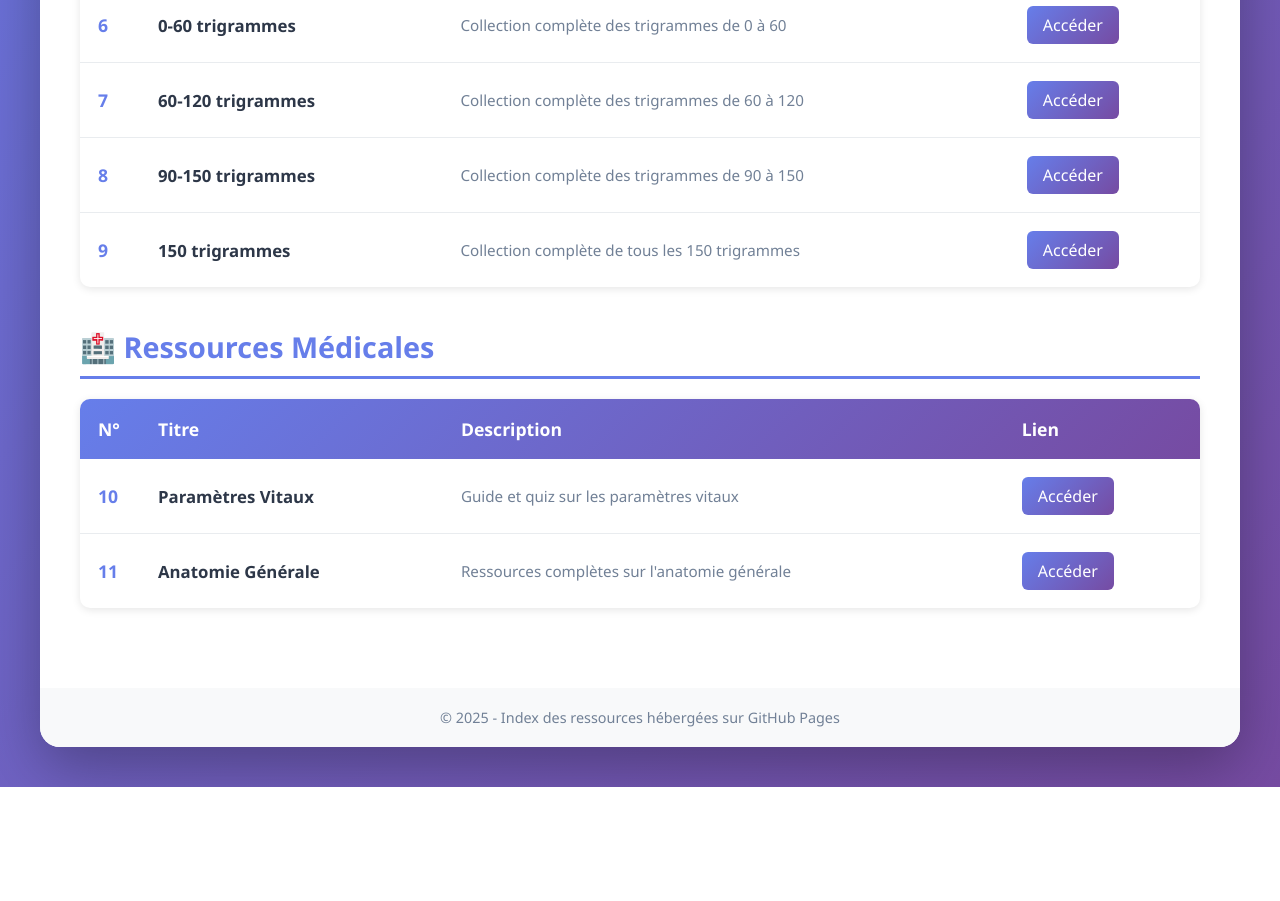
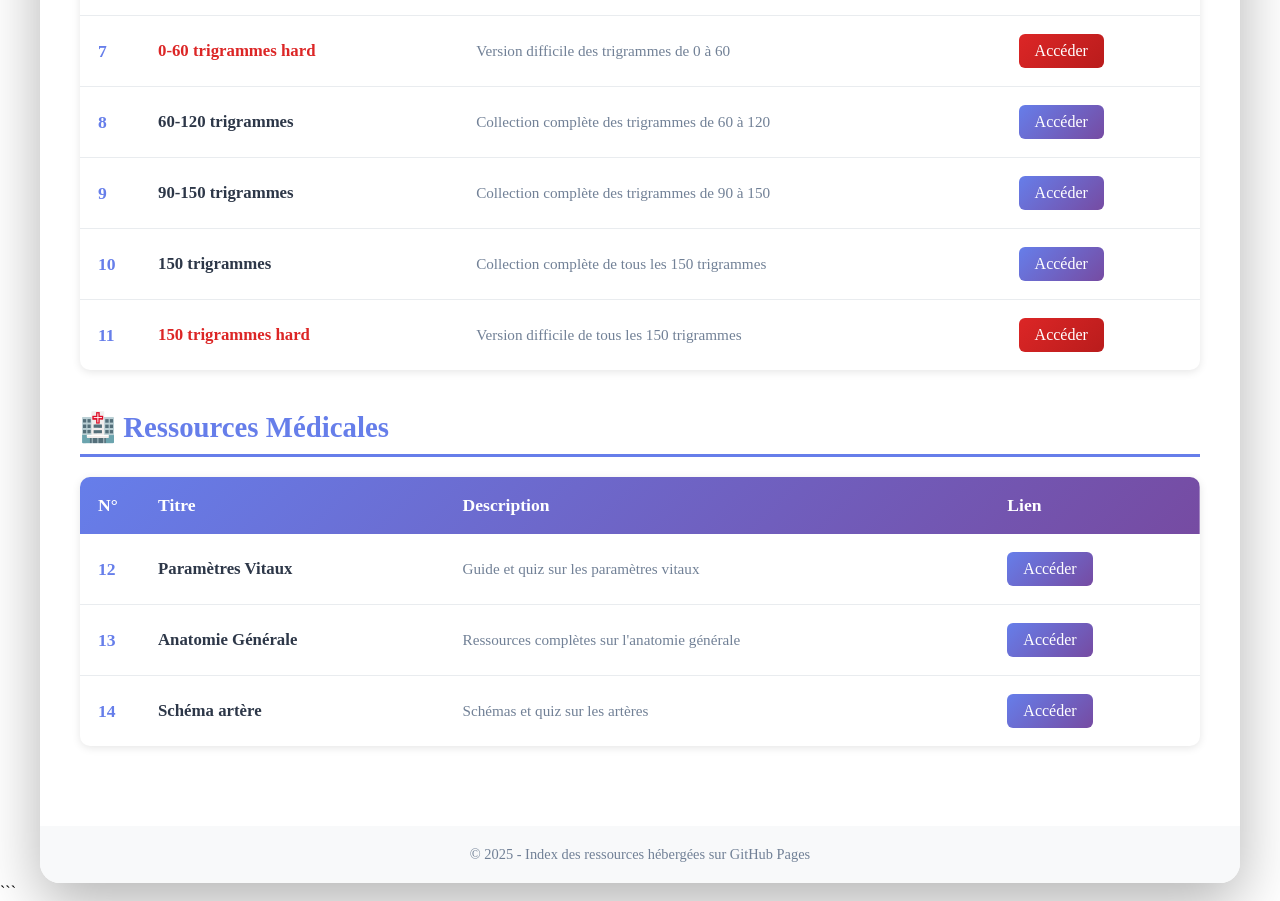
Before and after one commit to dj383210/INDEX-PRIME, a plain HTML site: page index.html in a window 1280 px wide. Shown: the part 768-1669 px from the top of the page. Before the commit the page ends 1555 px from the top, so only its background shows below. Drawn offline with Linux system fonts and the light colour scheme.

Commit message:
index.html

````diff
--- a/index.html
+++ b/index.html
@@ -1,4 +1,5 @@
 <!DOCTYPE html>
+
 <html lang="fr">
 <head>
     <meta charset="UTF-8">
@@ -11,6 +12,7 @@
             box-sizing: border-box;
         }
 
+```
     body {
         font-family: 'Segoe UI', Tahoma, Geneva, Verdana, sans-serif;
         background: linear-gradient(135deg, #667eea 0%, #764ba2 100%);
@@ -114,6 +116,10 @@
         font-size: 1.05em;
     }
 
+    .titre-lien.red {
+        color: #dc2626;
+    }
+
     .description {
         color: #718096;
         font-size: 0.95em;
@@ -147,6 +153,14 @@
         text-decoration: none;
     }
 
+    .link-button.red {
+        background: linear-gradient(135deg, #dc2626 0%, #b91c1c 100%);
+    }
+
+    .link-button.red:hover {
+        box-shadow: 0 4px 12px rgba(220, 38, 38, 0.4);
+    }
+
     footer {
         background: #f8f9fa;
         padding: 20px;
@@ -173,6 +187,8 @@
         }
     }
 </style>
+```
+
 </head>
 <body>
     <div class="container">
@@ -181,6 +197,7 @@
             <p class="subtitle">Vous trouverez ici tout les quiz éxistant "Bon courage"</p>
         </header>
 
+```
     <div class="content">
         <div class="section">
             <h2 class="section-title">🔤 Ressources Trigrammes</h2>
@@ -232,21 +249,33 @@
                     </tr>
                     <tr>
                         <td class="numero">7</td>
+                        <td class="titre-lien red">0-60 trigrammes hard</td>
+                        <td class="description">Version difficile des trigrammes de 0 à 60</td>
+                        <td><a href="https://dj383210.github.io/Tri1-2H/" class="link-button red">Accéder</a></td>
+                    </tr>
+                    <tr>
+                        <td class="numero">8</td>
                         <td class="titre-lien">60-120 trigrammes</td>
                         <td class="description">Collection complète des trigrammes de 60 à 120</td>
                         <td><a href="https://dj383210.github.io/Tri3-4/" class="link-button">Accéder</a></td>
                     </tr>
                     <tr>
-                            <td class="numero">8</td>
+                        <td class="numero">9</td>
                         <td class="titre-lien">90-150 trigrammes</td>
                         <td class="description">Collection complète des trigrammes de 90 à 150</td>
                         <td><a href="https://dj383210.github.io/Tri4-5/" class="link-button">Accéder</a></td>
                     </tr>
                     <tr>
-                            <td class="numero">9</td>
+                        <td class="numero">10</td>
                         <td class="titre-lien">150 trigrammes</td>
                         <td class="description">Collection complète de tous les 150 trigrammes</td>
                         <td><a href="https://dj383210.github.io/TriALL/" class="link-button">Accéder</a></td>
+                    </tr>
+                    <tr>
+                        <td class="numero">11</td>
+                        <td class="titre-lien red">150 trigrammes hard</td>
+                        <td class="description">Version difficile de tous les 150 trigrammes</td>
+                        <td><a href="https://dj383210.github.io/TriAllH/" class="link-button red">Accéder</a></td>
                     </tr>
                 </tbody>
             </table>
@@ -265,16 +294,22 @@
                 </thead>
                 <tbody>
                     <tr>
-                            <td class="numero">10</td>
+                        <td class="numero">12</td>
                         <td class="titre-lien">Paramètres Vitaux</td>
                         <td class="description">Guide et quiz sur les paramètres vitaux</td>
                         <td><a href="https://dj383210.github.io/Quiz-PV/" class="link-button">Accéder</a></td>
                     </tr>
                     <tr>
-                            <td class="numero">11</td>
+                        <td class="numero">13</td>
                         <td class="titre-lien">Anatomie Générale</td>
                         <td class="description">Ressources complètes sur l'anatomie générale</td>
                         <td><a href="https://dj383210.github.io/Quiz-anatomie/" class="link-button">Accéder</a></td>
+                    </tr>
+                    <tr>
+                        <td class="numero">14</td>
+                        <td class="titre-lien">Schéma artère</td>
+                        <td class="description">Schémas et quiz sur les artères</td>
+                        <td><a href="https://dj383210.github.io/Arte/" class="link-button">Accéder</a></td>
                     </tr>
                 </tbody>
             </table>
@@ -285,5 +320,7 @@
         <p>© 2025 - Index des ressources hébergées sur GitHub Pages</p>
     </footer>
 </div>
+```
+
 </body>
 </html>
````
Lines whose indentation alone changed are shown as unchanged.
